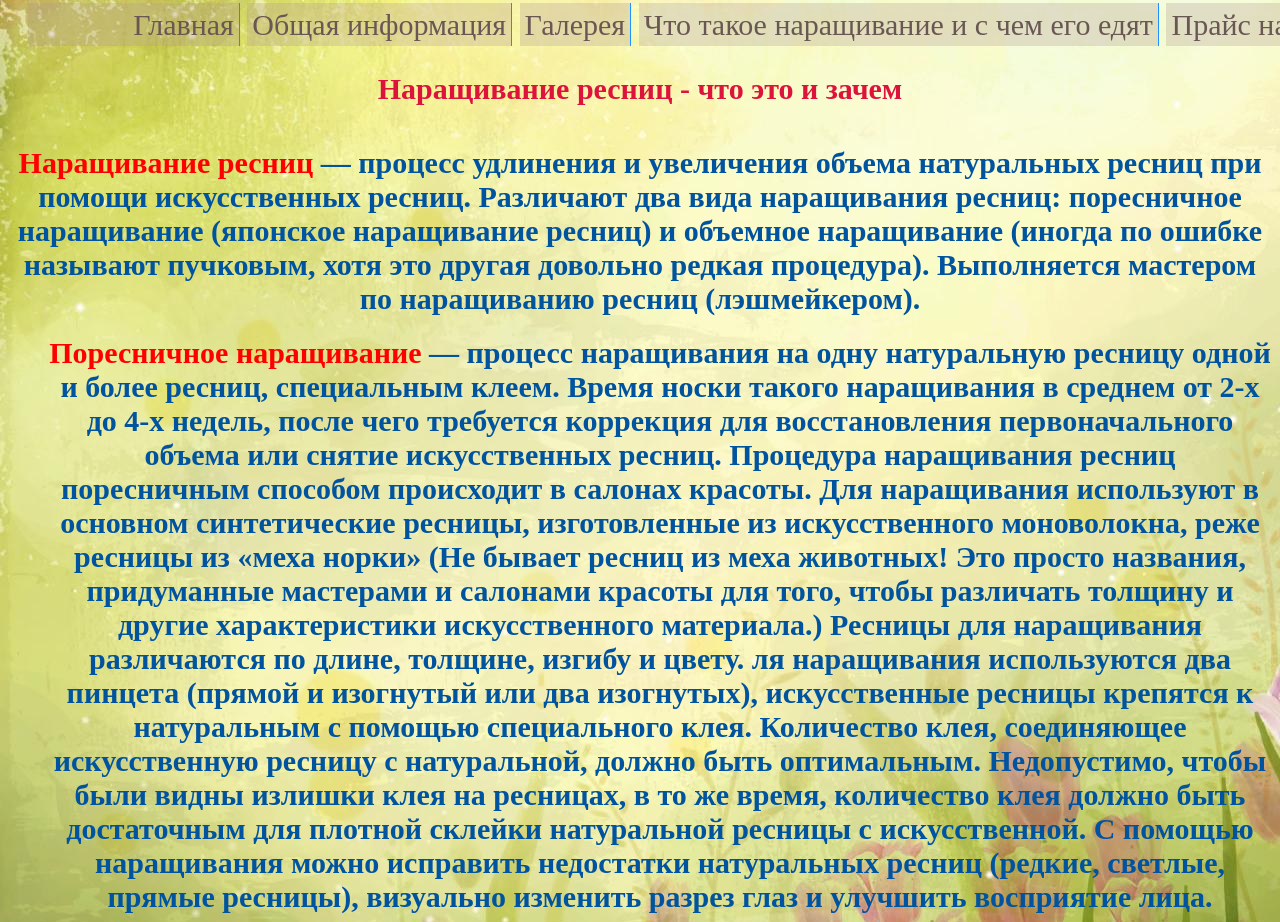
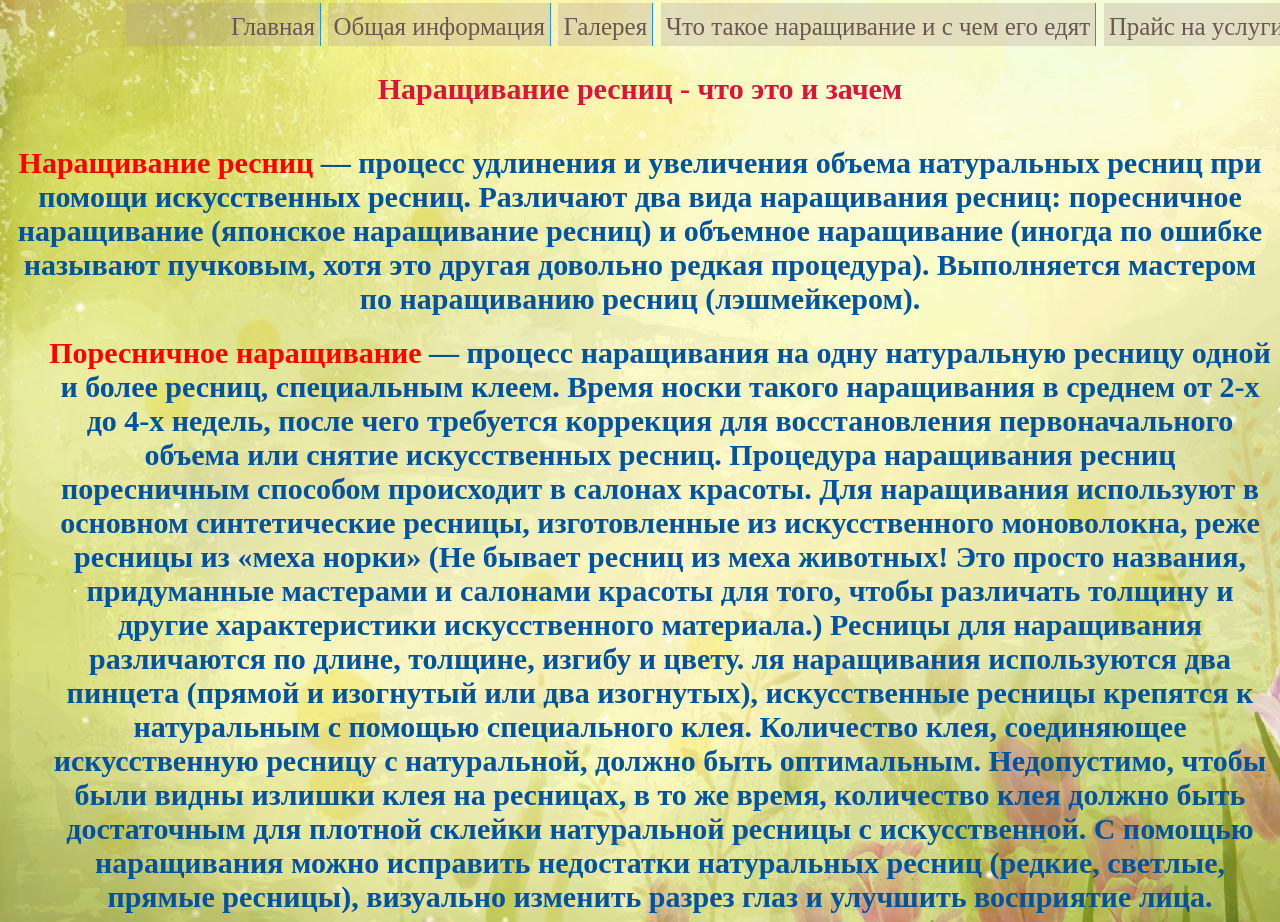
Before and after one commit to prostcrabik/prostcrabik.github.io, a plain HTML site: page narost.html in a window 1280 px wide. Shown: the top 922 px of the page. Drawn offline with Linux system fonts and the light colour scheme.

Commit message:
Update narost.html

```diff
--- a/narost.html
+++ b/narost.html
@@ -23,11 +23,11 @@ background: url(images/fon3.jpg);}
 
 <nav class="one">
 <ul>
-<li><a href="index.html"><i class="fa fa-home fa-fw"></i>Главная</a></li>
-    <li><a href="#">Общая информация</a></li>
-	<li><a href="#">Галерея</a></li>
-    <li><a href="naraschivanye.html">Что такое наращивание и с чем его едят</a></li>
-    <li><a href="price.html">Прайс на услуги</a></li>
+<li><a href="index.html"><i class="fa fa-home fa-fw"></i><small>Главная</small></a></li>
+    <li><a href="#"><small>Общая информация</small></a></li>
+	<li><a href="#"><small>Галерея</small></a></li>
+    <li><a href="narost.html"><small>Что такое наращивание и с чем его едят</small></a></li>
+    <li><a href="price.html"><small>Прайс на услуги</small></a></li>
    </ul>
 </nav>
 
```
